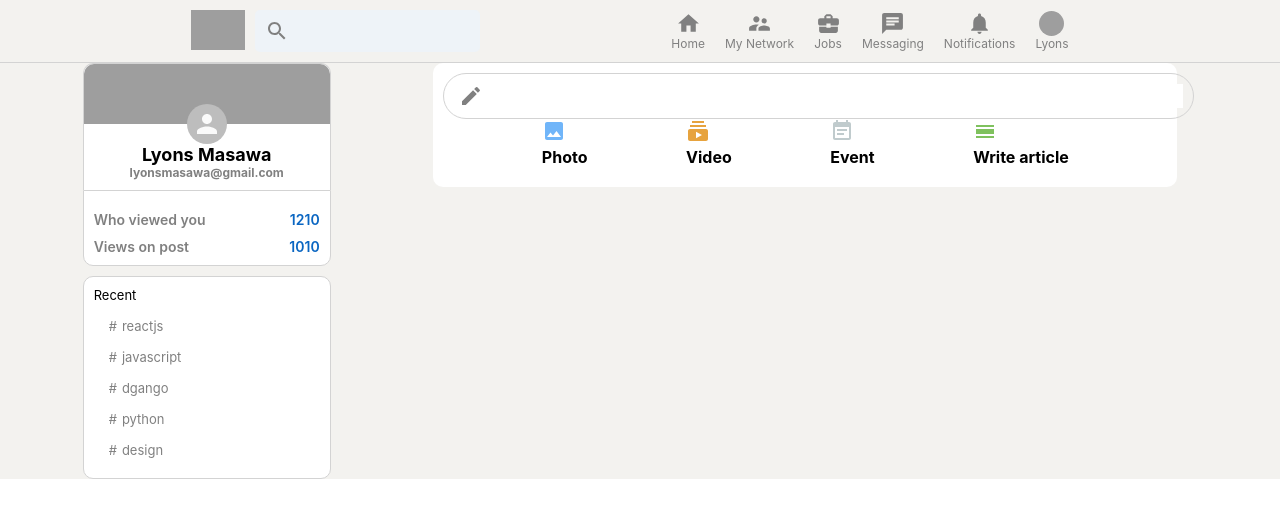
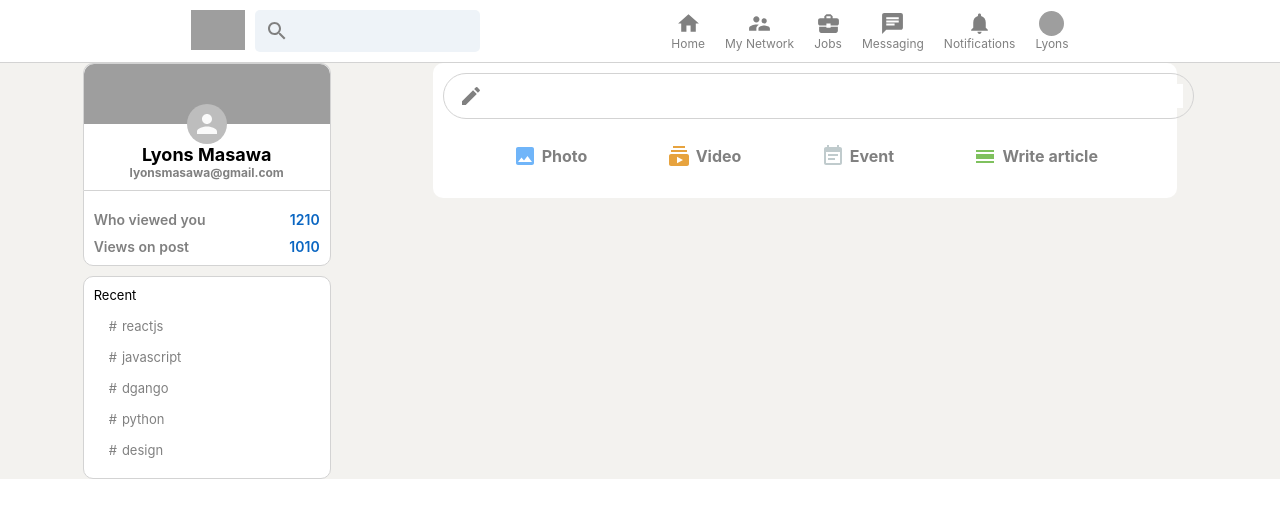
Before and after one commit to Lyonsmasawa/LinkedIn-X, a React (Create React App) app: page / in a window 1280 px wide. Shown: the top 518 px of the page. Built offline with nearby package versions, Linux system fonts and the light colour scheme; grey boxes are pictures that could not be loaded.

Commit message:
style body

```diff
--- a/src/Header.css
+++ b/src/Header.css
@@ -7,12 +7,12 @@
     width: 100%;
     position: sticky;
     top: 0;
+    background-color: white;
     z-index: 999;
 }
 
 .header__left {
     display: flex;
-
 }
 
 .header__left>img {
--- a/src/InputOption.css
+++ b/src/InputOption.css
@@ -0,0 +1,17 @@
+.inputOption{
+    display: flex;
+    margin-top: 15px;
+    cursor: pointer;
+    align-items: center;
+    padding: 10px;
+    color: gray;
+}
+
+.inputOption:hover{
+    background-color: whitesmoke;
+    border-radius: 10px;
+}
+
+.inputOption > h4 {
+    margin-left: 5px;
+}
```
